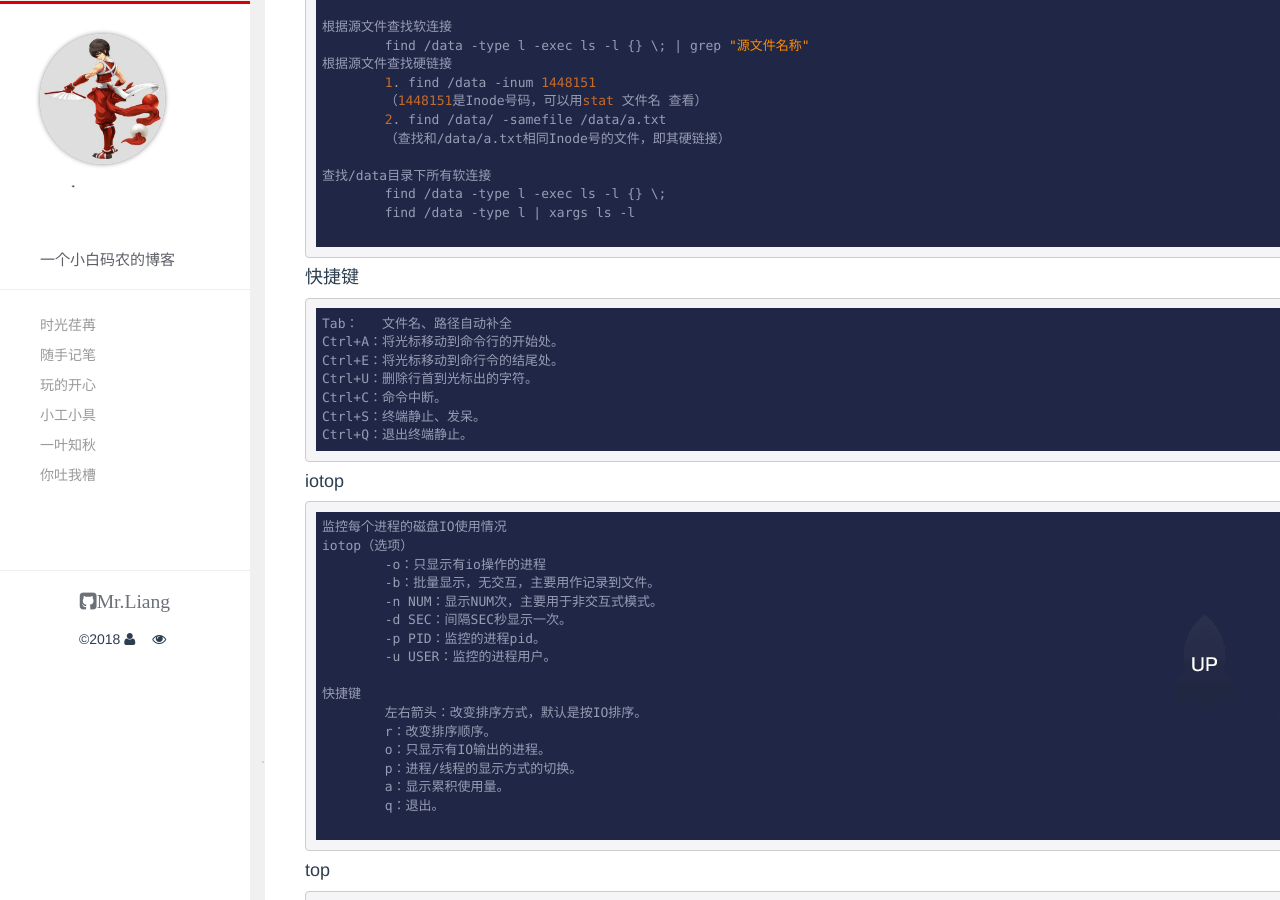
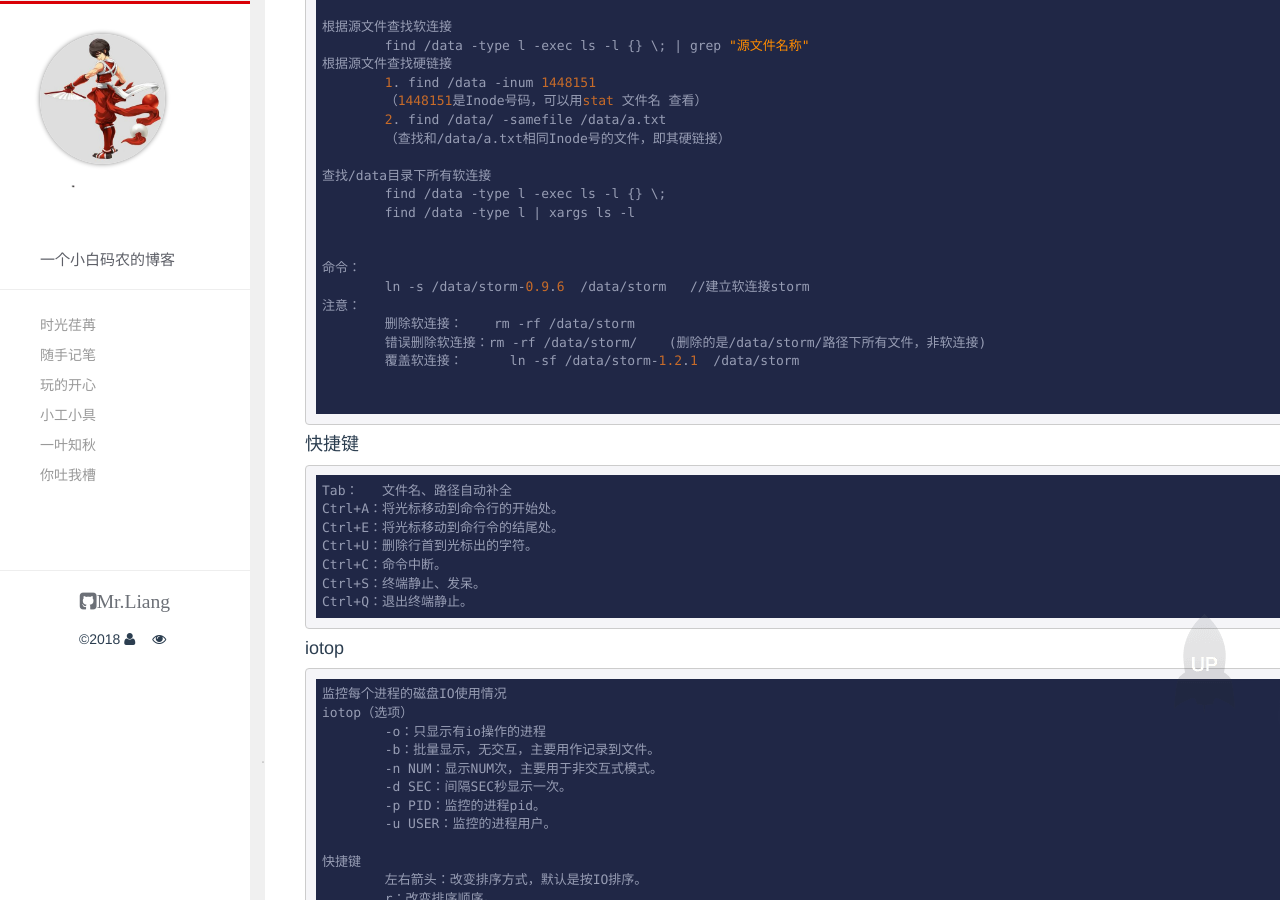
Before and after one commit to liangrengongzuoshi/liangzai.pub, a Jekyll site: the page built from _posts/2017-05-26-linux.md, in a window 1280 px wide and 900 px high, scrolled down 9301 px. Built offline with Jekyll 4.4.1, drawn with Linux system fonts in a browser that asks for light colours; comment, search, counter and statistics services are not loaded.

Commit message:
add something

````diff
--- a/_posts/2017-05-26-linux.md
+++ b/_posts/2017-05-26-linux.md
@@ -509,6 +509,15 @@ stat	 显示指定文件的详细信息，比ls更详细
 	find /data -type l -exec ls -l {} \;
 	find /data -type l | xargs ls -l
 
+
+命令：
+	ln -s /data/storm-0.9.6  /data/storm   //建立软连接storm
+注意：
+	删除软连接：    rm -rf /data/storm
+	错误删除软连接：rm -rf /data/storm/    (删除的是/data/storm/路径下所有文件，非软连接)
+	覆盖软连接：	ln -sf /data/storm-1.2.1  /data/storm
+
+
 ```
 
 #### 快捷键
@@ -678,6 +687,7 @@ cat /proc/cpuinfo
 cd -		#返回上次目录
 arch		#显示机器处理器架构
 echo $PATH	#显示环境变量
-
+rz -y		#上传文件
+sz 文件		#下载文件
 
 ```
````
Also changed, not shown: _posts/2017-05-14-git.md (+4 -0 lines).
